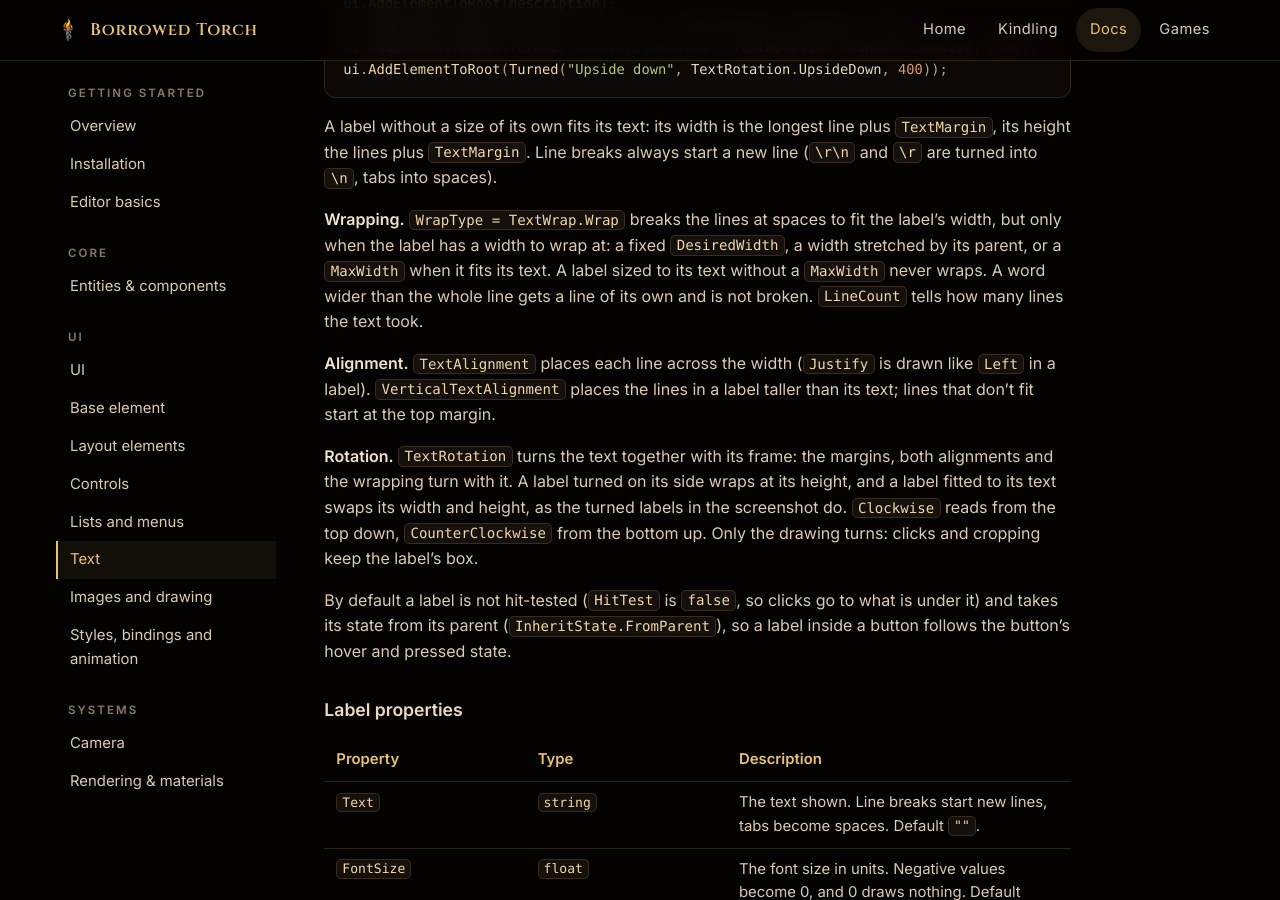
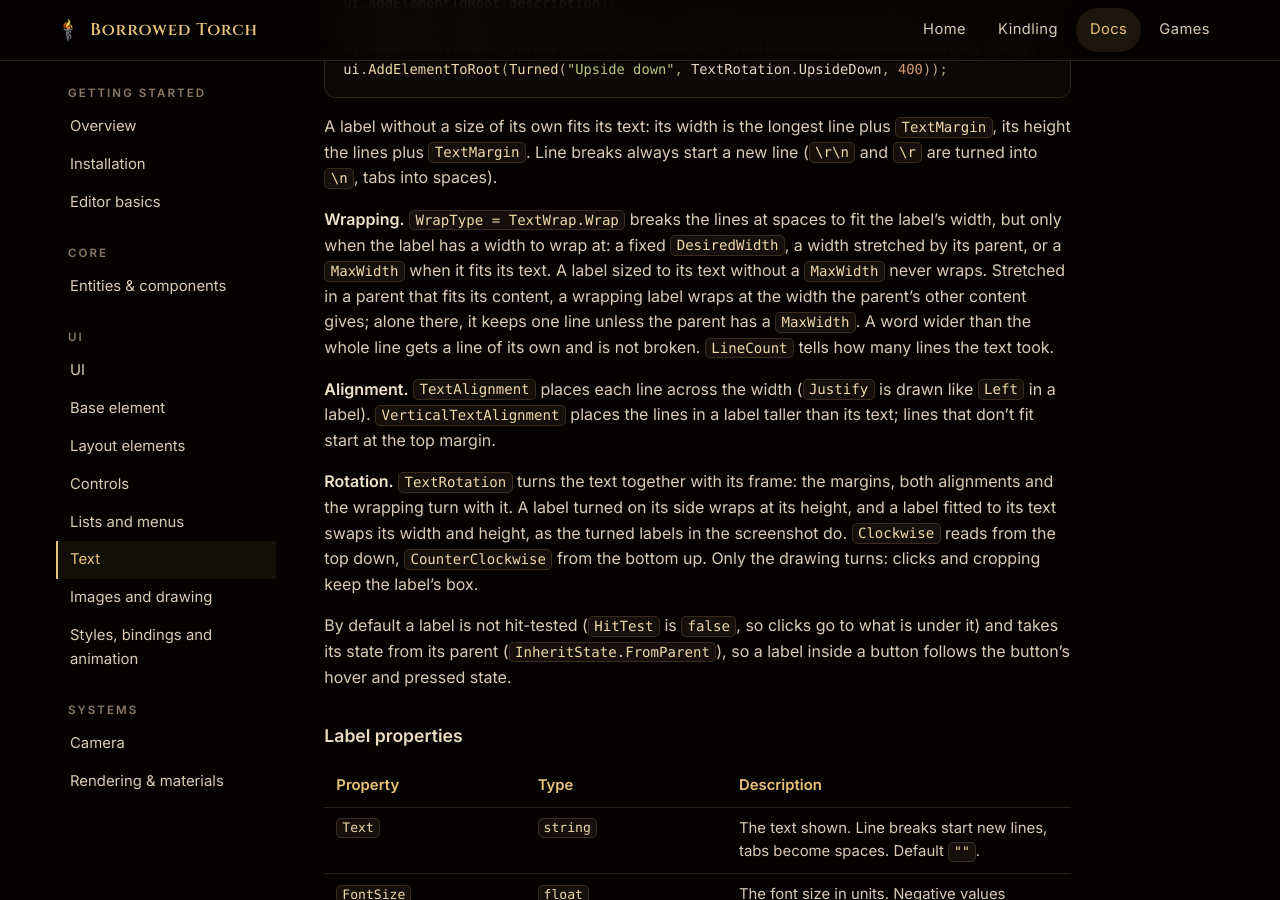
Before and after one commit to Elzianor/borrowedtorch-site, a Jekyll site: the page built from docs/ui-text.md, in a window 1280 px wide and 900 px high, scrolled down 1829 px. Built offline with Jekyll 4.4.1, drawn with Linux system fonts in a browser that asks for light colours.

Commit message:
Describe lone wrapping text in fit-to-content parents
Alone in a parent that fits its content, wrapping text keeps its one line
and wraps at the parent's MaxWidth; beside content that gives a width it
still wraps at that width.

Co-Authored-By: Claude Opus 5.5 <noreply@anthropic.com>

```diff
--- a/docs/ui-text.md
+++ b/docs/ui-text.md
@@ -73,8 +73,9 @@ plus `TextMargin`. Line breaks always start a new line (`\r\n` and `\r` are turn
 
 **Wrapping.** `WrapType = TextWrap.Wrap` breaks the lines at spaces to fit the label's width, but only when the label
 has a width to wrap at: a fixed `DesiredWidth`, a width stretched by its parent, or a `MaxWidth` when it fits its text.
-A label sized to its text without a `MaxWidth` never wraps. A word wider than the whole line gets a line of its own and
-is not broken. `LineCount` tells how many lines the text took.
+A label sized to its text without a `MaxWidth` never wraps. Stretched in a parent that fits its content, a wrapping
+label wraps at the width the parent's other content gives; alone there, it keeps one line unless the parent has a
+`MaxWidth`. A word wider than the whole line gets a line of its own and is not broken. `LineCount` tells how many lines the text took.
 
 **Alignment.** `TextAlignment` places each line across the width (`Justify` is drawn like `Left` in a label).
 `VerticalTextAlignment` places the lines in a label taller than its text; lines that don't fit start at the top margin.
```
Also changed, not shown: docs/ui-base-element.md (+2 -1 lines), docs/ui.md (+2 -1 lines).
